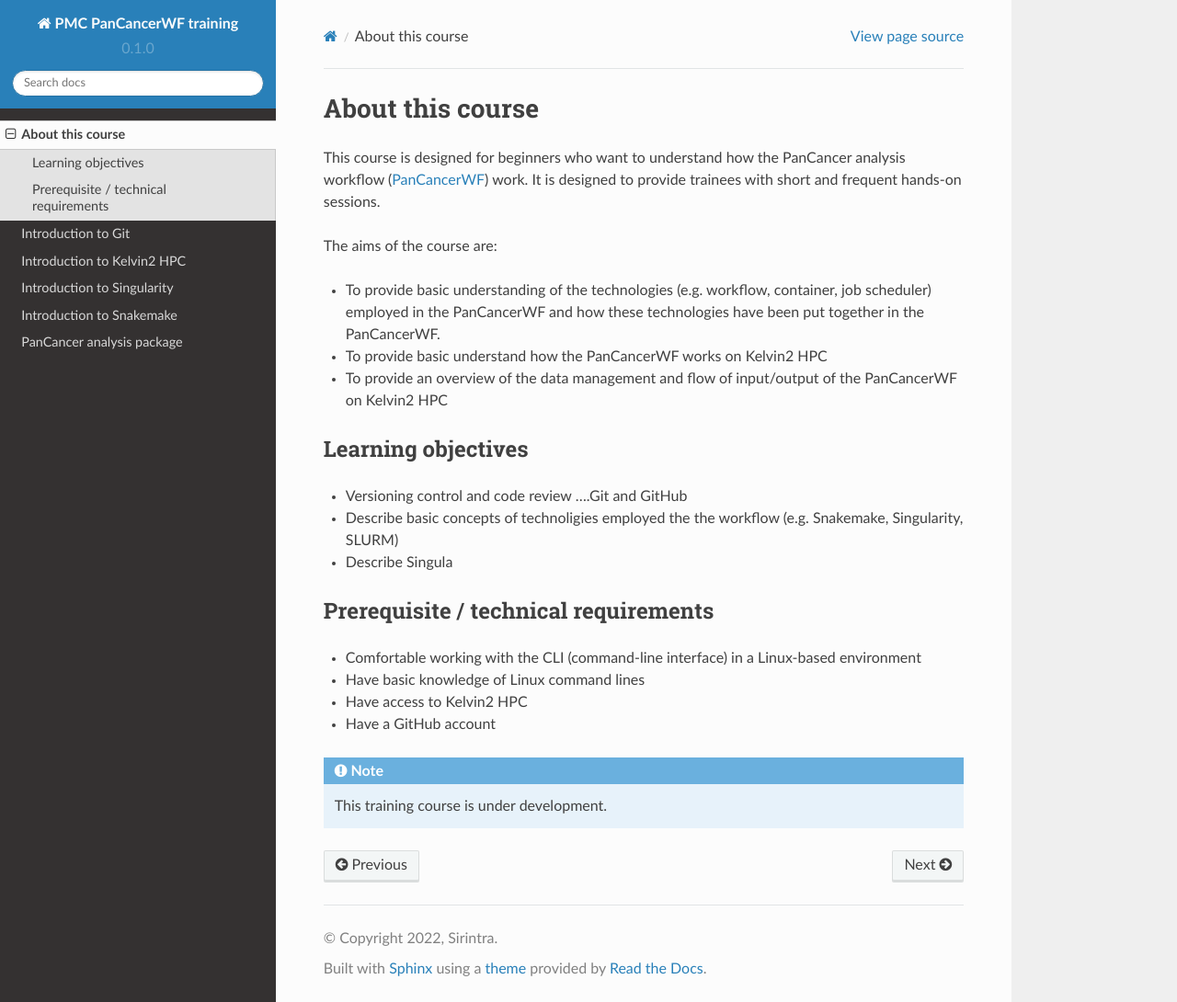
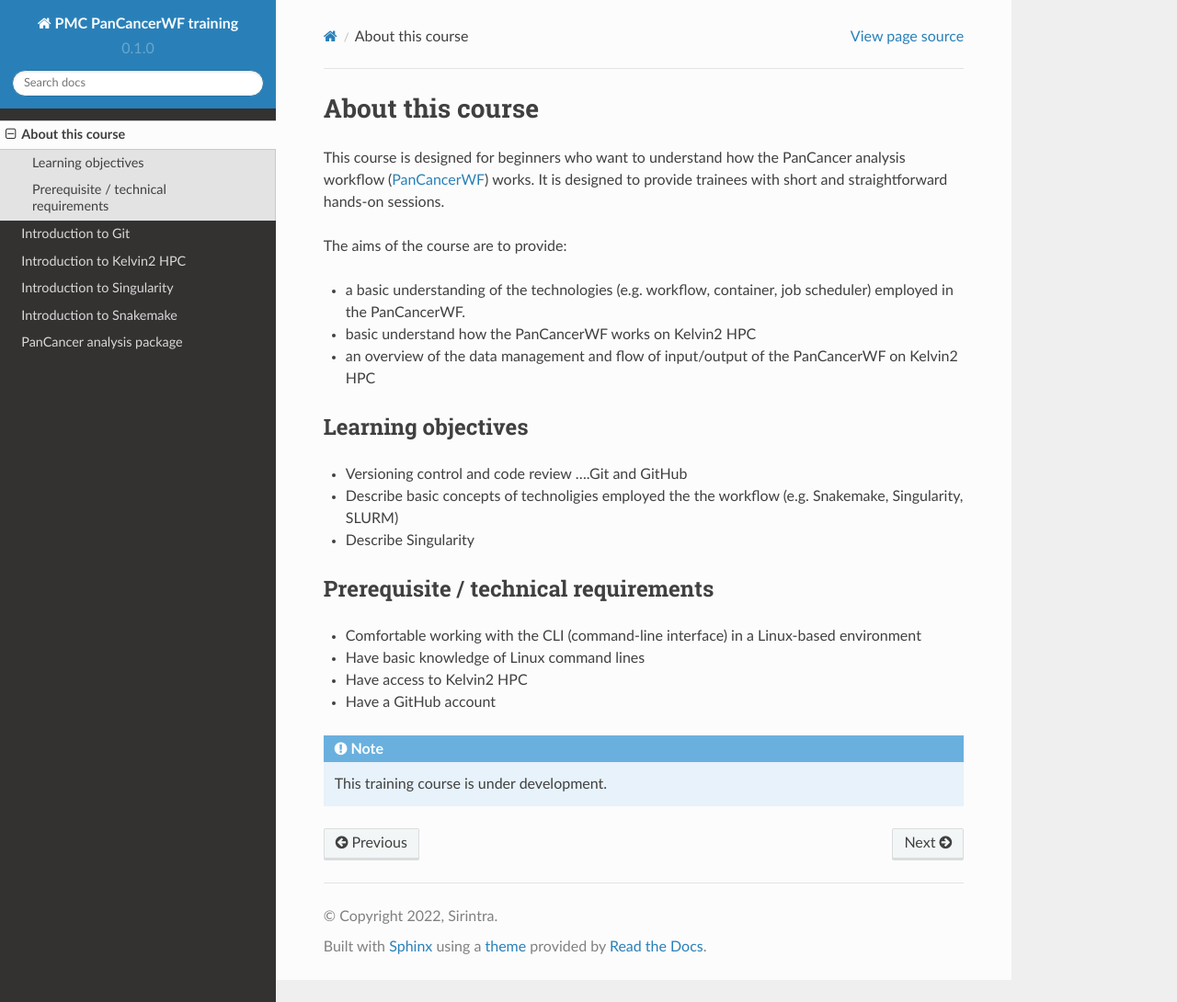
Before and after one commit to sirintra/PMC-PC-training, a Sphinx documentation site: the page built from docs/source/about.rst, in a window 1280 px wide and 1090 px high. Shown: the whole window at 92% size. Built offline with Sphinx 7.4.7 and the Read the Docs theme 2.0.0, drawn with Linux system fonts in a browser that asks for light colours.

Commit message:
Update about.rst

```diff
--- a/docs/source/about.rst
+++ b/docs/source/about.rst
@@ -1,19 +1,19 @@
 About this course
 ===================================
-This course is designed for beginners who want to understand how the PanCancer analysis workflow (`PanCancerWF <https://github.com/PMC-QUB-HTS/PanCancer_WF/>`_) work. It is designed to provide trainees with short and frequent hands-on sessions.
+This course is designed for beginners who want to understand how the PanCancer analysis workflow (`PanCancerWF <https://github.com/PMC-QUB-HTS/PanCancer_WF/>`_) works. It is designed to provide trainees with short and straightforward hands-on sessions.
 
-The aims of the course are:
+The aims of the course are to provide:
 
-* To provide basic understanding of the technologies (e.g. workflow, container, job scheduler) employed in the PanCancerWF and how these technologies have been put together in the PanCancerWF.
-* To provide basic understand how the PanCancerWF works on Kelvin2 HPC
-* To provide an overview of the data management and flow of input/output of the PanCancerWF on Kelvin2 HPC
+* a basic understanding of the technologies (e.g. workflow, container, job scheduler) employed in the PanCancerWF.
+* basic understand how the PanCancerWF works on Kelvin2 HPC
+* an overview of the data management and flow of input/output of the PanCancerWF on Kelvin2 HPC
 
 
 Learning objectives
 -------------------
 * Versioning control and code review ....Git and GitHub
 * Describe basic concepts of technoligies employed the the workflow (e.g. Snakemake, Singularity, SLURM)
-* Describe Singula
+* Describe Singularity
 
 
 Prerequisite / technical requirements
```
